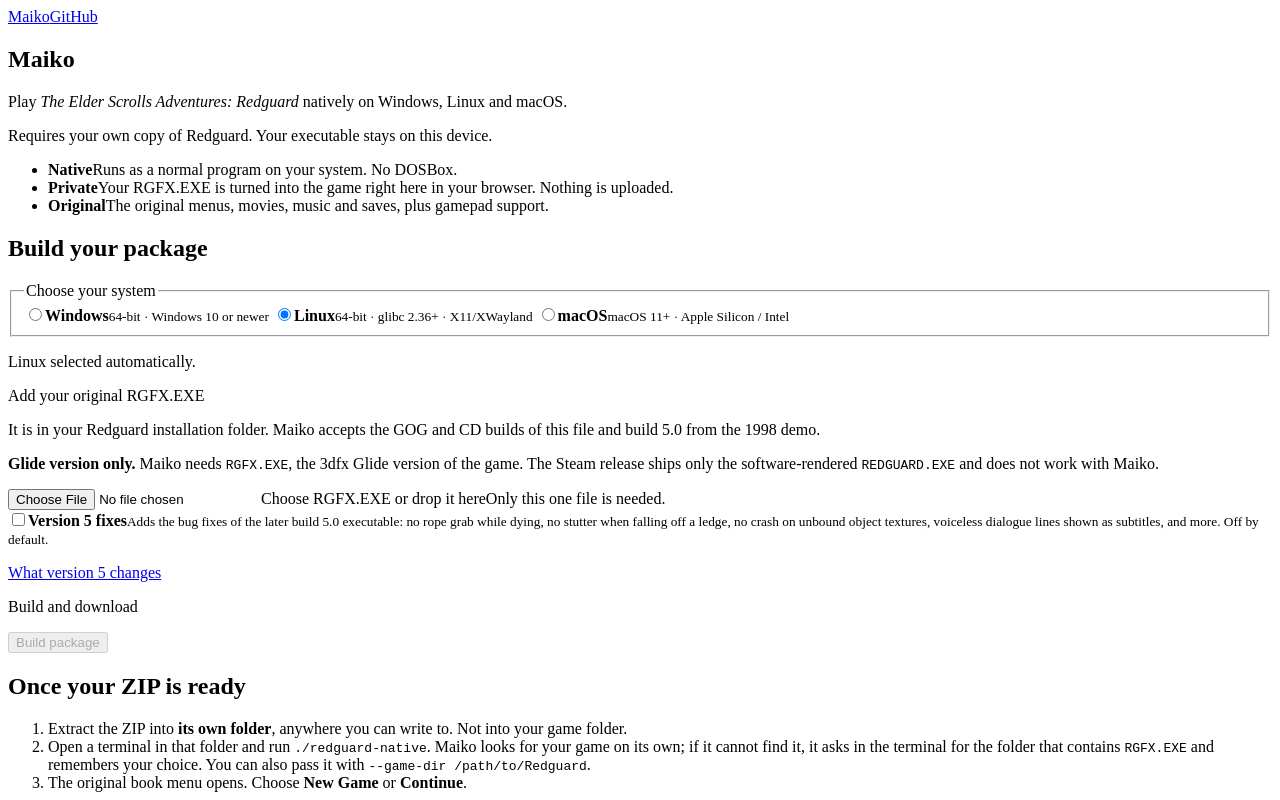
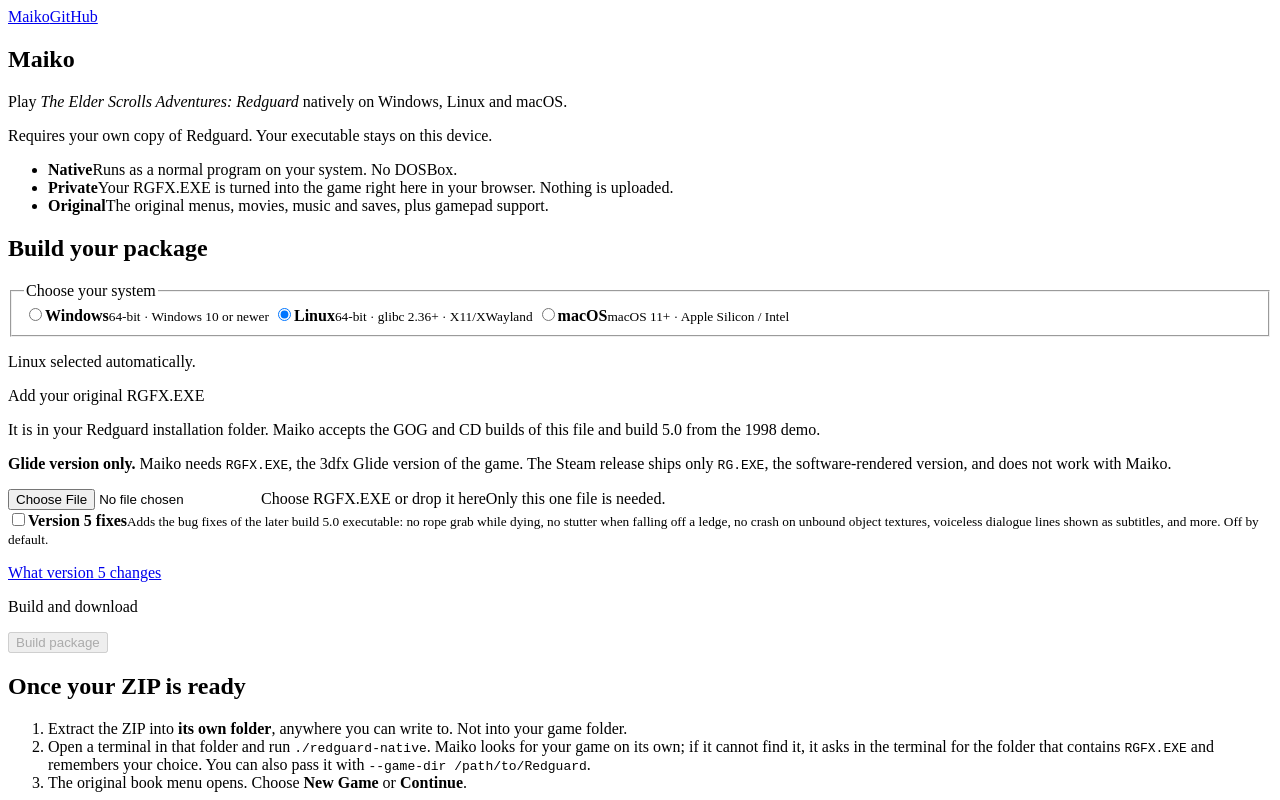
Before and after one commit to michidk/maiko, a website with bundled scripts: page web/index.html in a window 1280 px wide. Shown: the top 800 px of the page. Built offline with nearby package versions, Linux system fonts and the light colour scheme.

Commit message:
docs: name the Steam release's RG.EXE in the Glide-only note
REDGUARD.EXE is the Win32 launcher, not the game. The Steam release ships the
software-rendered game as RG.EXE, without the Glide RGFX.EXE that Maiko builds from.

Co-authored-by: Michael Lohr <michael@lohr.dev>
Co-authored-by: Claude <noreply@anthropic.com>

```diff
--- a/web/index.html
+++ b/web/index.html
@@ -48,7 +48,7 @@
       <div id="browser-build">
       <p class="step-title" id="file-title">Add your original RGFX.EXE</p>
       <p id="file-help" class="hint">It is in your Redguard installation folder. Maiko accepts the GOG and CD builds of this file and build 5.0 from the 1998 demo.</p>
-      <p class="hint"><strong>Glide version only.</strong> Maiko needs <code>RGFX.EXE</code>, the 3dfx Glide version of the game. The Steam release ships only the software-rendered <code>REDGUARD.EXE</code> and does not work with Maiko.</p>
+      <p class="hint"><strong>Glide version only.</strong> Maiko needs <code>RGFX.EXE</code>, the 3dfx Glide version of the game. The Steam release ships only <code>RG.EXE</code>, the software-rendered version, and does not work with Maiko.</p>
       <label id="dropzone" class="dropzone"><input type="file" id="executable" accept=".exe" aria-describedby="file-help"><span id="dz-name" class="dz-name">Choose RGFX.EXE or drop it here</span><span id="dz-detail" class="dz-detail">Only this one file is needed.</span></label>
       <div id="v5-option" class="option-group">
         <label class="option"><input type="checkbox" id="v5-fixes" aria-describedby="v5-help"><span><strong>Version 5 fixes</strong><small id="v5-help">Adds the bug fixes of the later build 5.0 executable: no rope grab while dying, no stutter when falling off a ledge, no crash on unbound object textures, voiceless dialogue lines shown as subtitles, and more. Off by default.</small></span></label>
```
Also changed, not shown: README.md.
